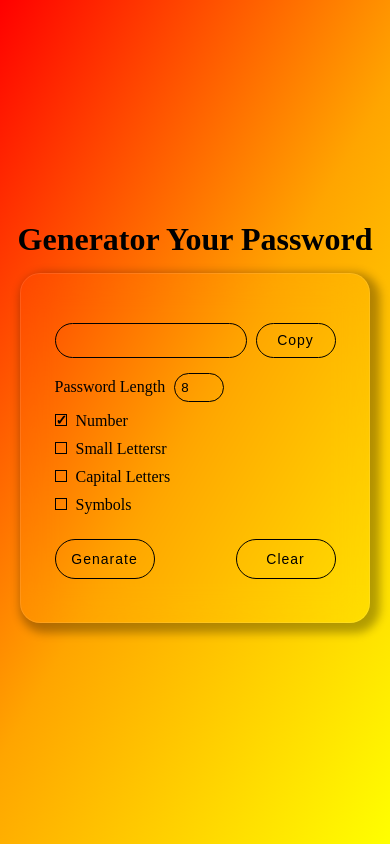
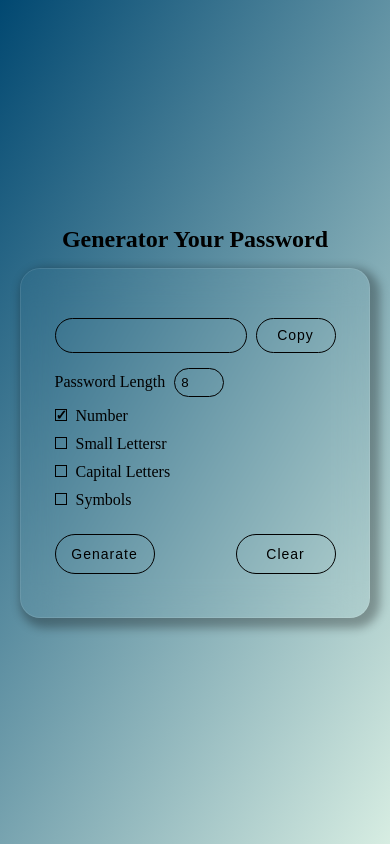
Before and after one commit to KumaraKaliappan/Password_Generator, a plain HTML site: page index.html in a window 390 px wide. Drawn offline with Linux system fonts and the light colour scheme.

Commit message:
Update style.css

```diff
--- a/style.css
+++ b/style.css
@@ -12,7 +12,14 @@ body
     justify-content: center;
     align-items: center;
     flex-direction: column;
-    background: linear-gradient(120deg,red, orange, yellow);
+    background: linear-gradient(120deg,#014871,#d7ede2);
+}
+@media(max-width:767px)
+{
+h1
+{
+    font-size: 24px;
+}
 }
 .container
 {
```
